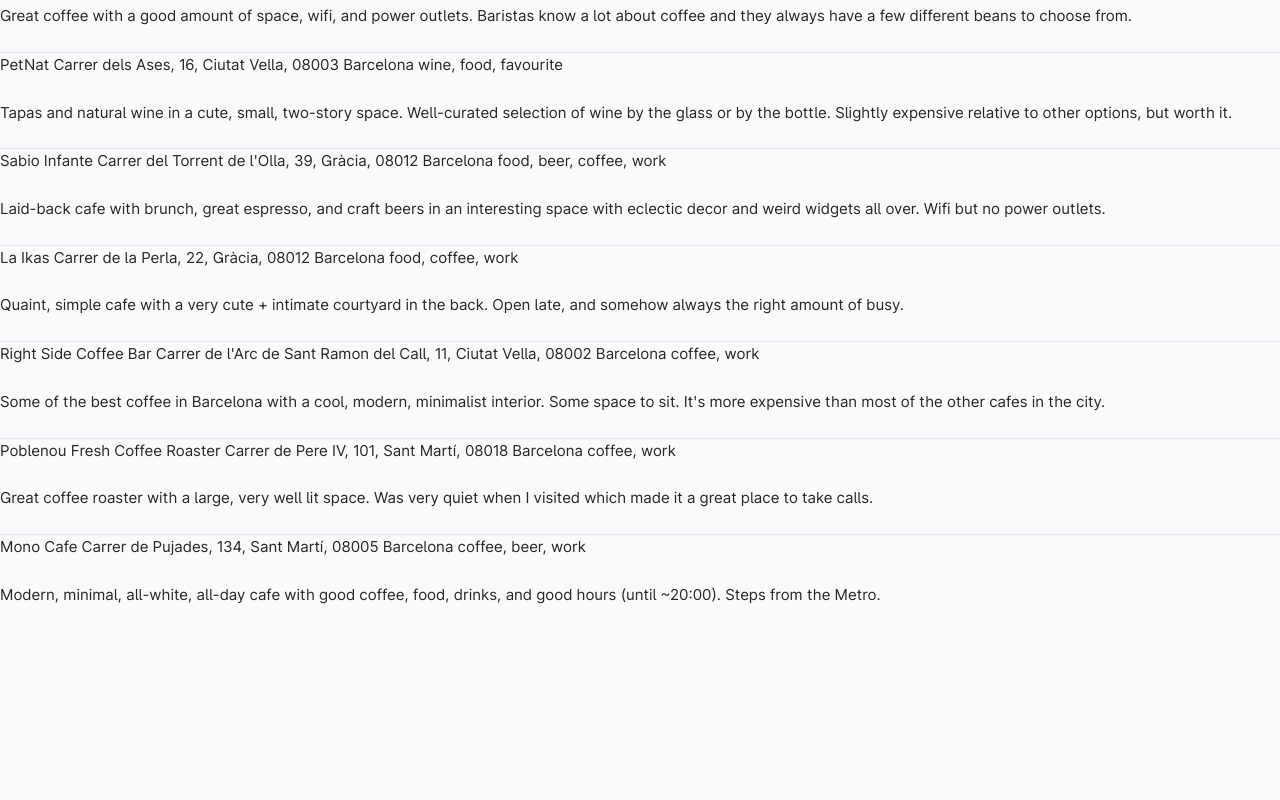
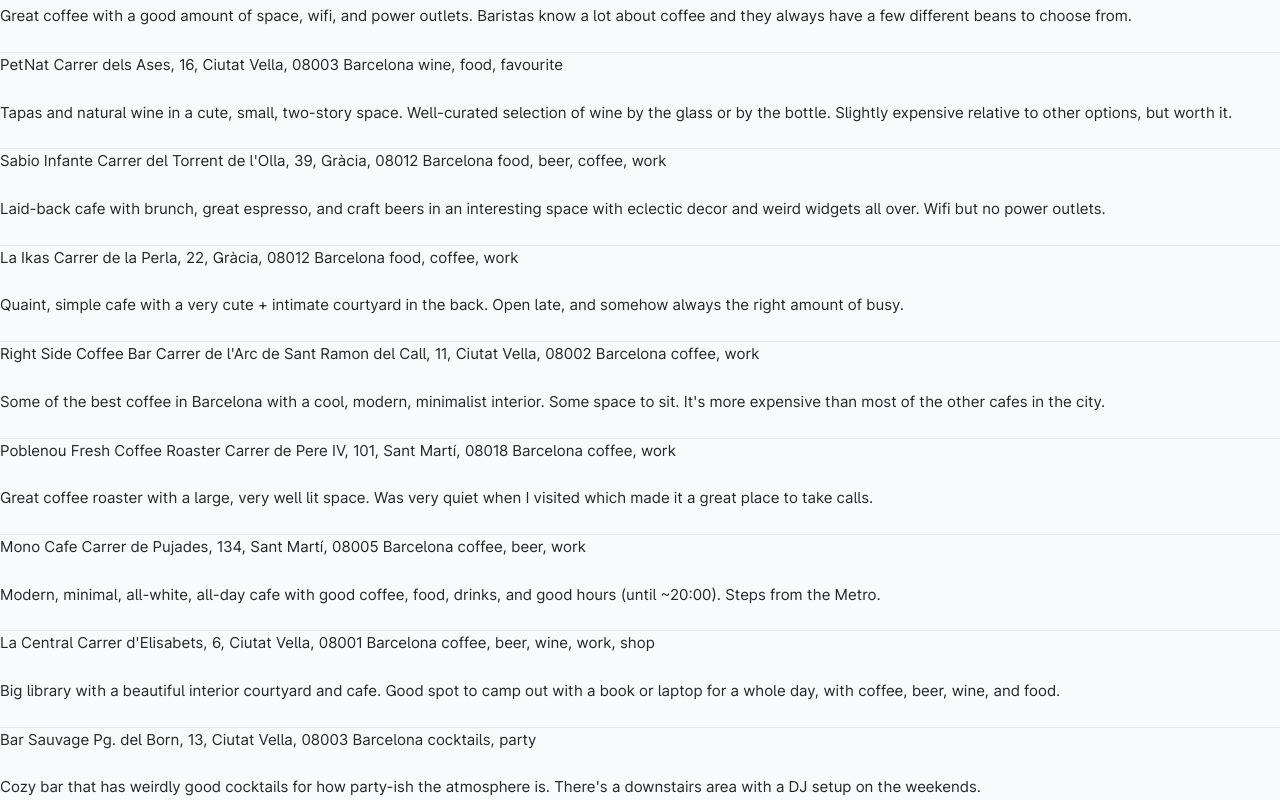
Before and after one commit to hemaaanth/site, a Next.js app: page /places/content/barcelona in a window 1280 px wide. Shown: the part 550-1350 px from the top of the page. Before the commit the page ends 1157 px from the top, so only its background shows below. Built offline with nearby package versions, Linux system fonts and the light colour scheme; what tailwindcss-touch would draw is missing.

Commit message:
fixing drom + bcn updates

```diff
--- a/pages/places/content/barcelona.mdx
+++ b/pages/places/content/barcelona.mdx
@@ -98,3 +98,19 @@
 coffee, beer, work
 
 Modern, minimal, all-white, all-day cafe with good coffee, food, drinks, and good hours (until ~20:00). Steps from the Metro.
+
+---
+
+La Central
+Carrer d'Elisabets, 6, Ciutat Vella, 08001 Barcelona
+coffee, beer, wine, work, shop
+
+Big library with a beautiful interior courtyard and cafe. Good spot to camp out with a book or laptop for a whole day, with coffee, beer, wine, and food.
+
+---
+
+Bar Sauvage
+Pg. del Born, 13, Ciutat Vella, 08003 Barcelona
+cocktails, party
+
+Cozy bar that has weirdly good cocktails for how party-ish the atmosphere is. There's a downstairs area with a DJ setup on the weekends.
--- a/pages/places/content/toronto.mdx
+++ b/pages/places/content/toronto.mdx
@@ -6,7 +6,7 @@
 ---
 
 Drom Toberna
-Drom Toberna
+458 Queen St W, Toronto, ON M5V 2A8, Canada
 party, cocktails, favourite
 
 Lively casual bar with live music (every night) and a great atmosphere. Open late on weekends (~4:00) with a rotating selection of weird and delicious infusions.
```
